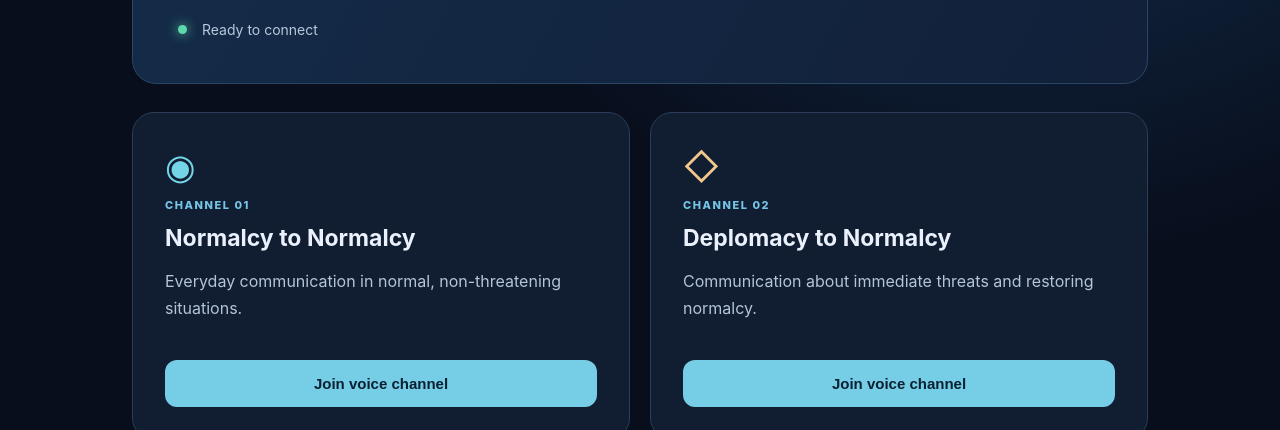
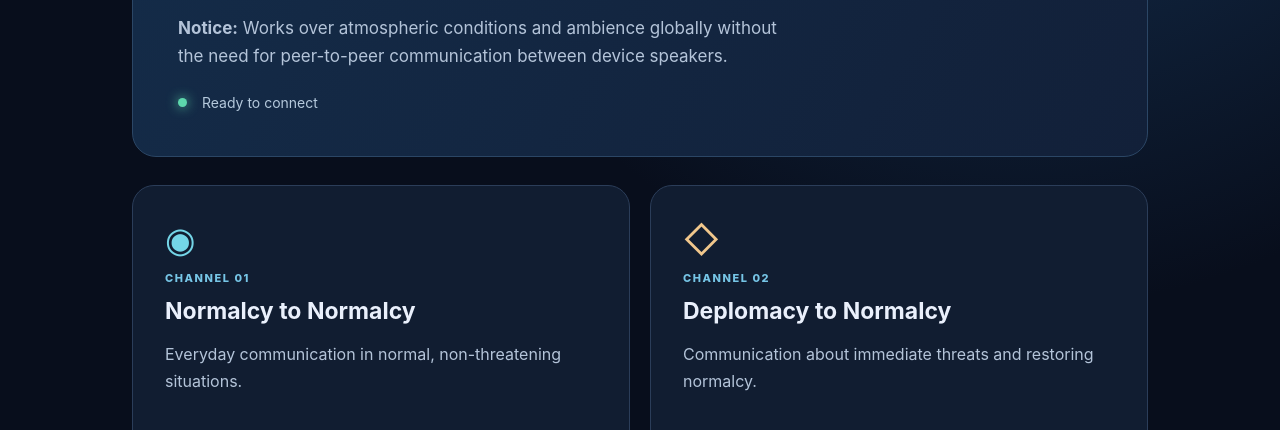
Before and after one commit to mastercodibaby/Global-Atmosphere-ATC, a website: page index.html in a window 1280 px wide. Shown: the part 362-792 px from the top of the page. Drawn offline with Linux system fonts and the light colour scheme.

Commit message:
Update index.html
Signed-off-by: Joseph Smith <master.codi.baby@gmail.com>

```diff
--- a/index.html
+++ b/index.html
@@ -27,6 +27,7 @@
   <p class="eyebrow">LIVE • VOICE • OPEN ACCESS</p>
   <h2>Communication, without accounts.</h2>
   <p>Choose a channel, enable your microphone, and speak with others in real time. No registration required.</p>
+  <p><strong>Notice:</strong> Works over atmospheric conditions and ambience globally without the need for peer-to-peer communication between device speakers.
   <div class="status">
     <span id="dot" class="dot">
     </span>
```
